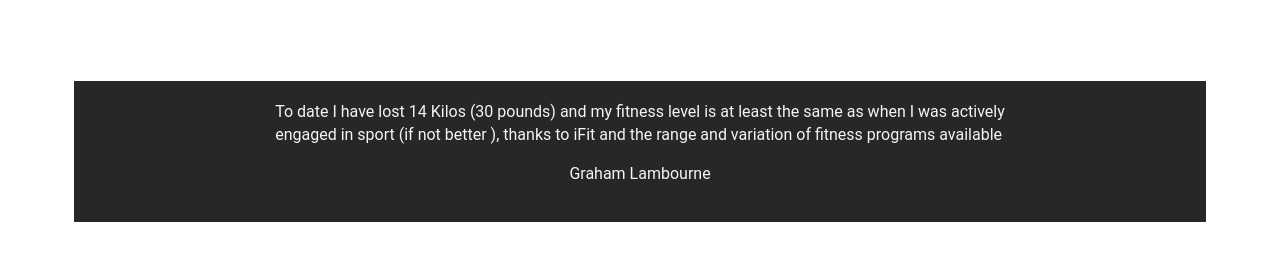
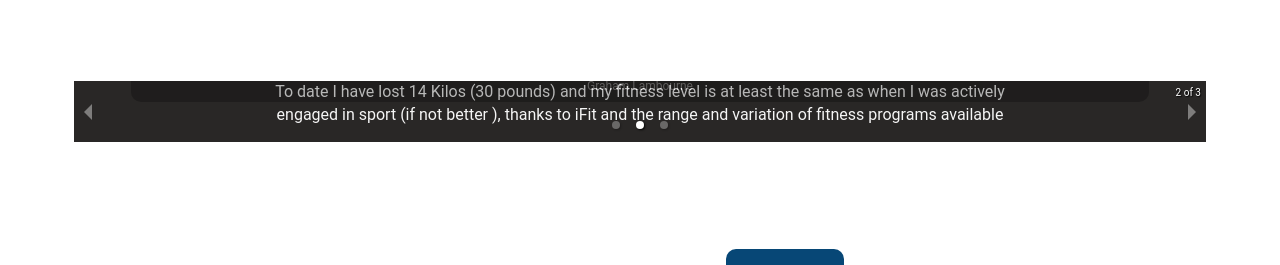
Before and after one commit to eric-santos/weight_loss_programs, a React (Create React App) app: page / in a window 1280 px wide. Shown: the part 1754-2019 px from the top of the page. Built offline with nearby package versions, Linux system fonts and the light colour scheme.

Commit message:
added carousel at quote section

```diff
--- a/package.json
+++ b/package.json
@@ -12,6 +12,7 @@
     "@testing-library/user-event": "^7.1.2",
     "react": "^16.13.1",
     "react-dom": "^16.13.1",
+    "react-responsive-carousel": "^3.2.7",
     "react-scripts": "3.4.1"
   },
   "scripts": {
--- /dev/null
+++ b/src/components/footer/Carousel.js
@@ -0,0 +1,36 @@
+import React from "react";
+import { Carousel } from "react-responsive-carousel";
+
+import "./Footer.css";
+
+export default () => (
+  <Carousel autoPlay>
+    <div classname="carousel">
+      <p>
+        To date I have lost 14 Kilos (30 pounds) and my fitness level is at
+        least the same as when I was actively <br />
+        engaged in sport (if not better ), thanks to iFit and the range and
+        variation of fitness programs available
+      </p>
+      <h6>Graham Lambourne</h6>
+    </div>
+    <div>
+      <p>
+        To date I have lost 14 Kilos (30 pounds) and my fitness level is at
+        least the same as when I was actively <br />
+        engaged in sport (if not better ), thanks to iFit and the range and
+        variation of fitness programs available
+      </p>
+      <h6 className="legend">Graham Lambourne</h6>
+    </div>
+    <div>
+      <p>
+        To date I have lost 14 Kilos (30 pounds) and my fitness level is at
+        least the same as when I was actively <br />
+        engaged in sport (if not better ), thanks to iFit and the range and
+        variation of fitness programs available
+      </p>
+      <h6 className="legend">Graham Lambourne</h6>
+    </div>
+  </Carousel>
+);
--- a/src/components/footer/Footer.css
+++ b/src/components/footer/Footer.css
@@ -56,6 +56,7 @@
 .contact h6 {
   font-size: 0.5rem;
 }
+
 .copyright {
   display: flex;
   justify-content: flex-end;
@@ -63,12 +64,24 @@
   color: whitesmoke;
   margin: auto 10px;
 }
+
 .icons {
   margin: auto 15px;
   color: white;
 }
+
 .icon {
   margin: auto 5px;
+}
+
+.carousel {
+  color: whitesmoke;
+  background-color: rgb(41, 39, 38);
+}
+
+.carousel p,
+h6 {
+  background-color: rgb(41, 39, 38);
 }
 
 @media (max-width: 800px) {
--- a/src/components/footer/Footer.js
+++ b/src/components/footer/Footer.js
@@ -1,5 +1,8 @@
 import React from "react";
 import "./Footer.css";
+
+import Carousel from "./Carousel";
+import "react-responsive-carousel/lib/styles/carousel.min.css";
 
 import { FontAwesomeIcon } from "@fortawesome/react-fontawesome";
 import {
@@ -14,15 +17,7 @@
 const Footer = () => {
   return (
     <div className="footer">
-      <div className="quote">
-        <p>
-          To date I have lost 14 Kilos (30 pounds) and my fitness level is at
-          least the same as when I was actively <br />
-          engaged in sport (if not better ), thanks to iFit and the range and
-          variation of fitness programs available
-        </p>
-        <h6>Graham Lambourne</h6>
-      </div>
+      <Carousel />
       <div className="get-started">
         <pre>Get started on your weight loss journey.</pre>
         <button>JOIN IFIT TODAY</button>
```
Also changed, not shown: 2 other files (tests, documents, lock files or other folders).
